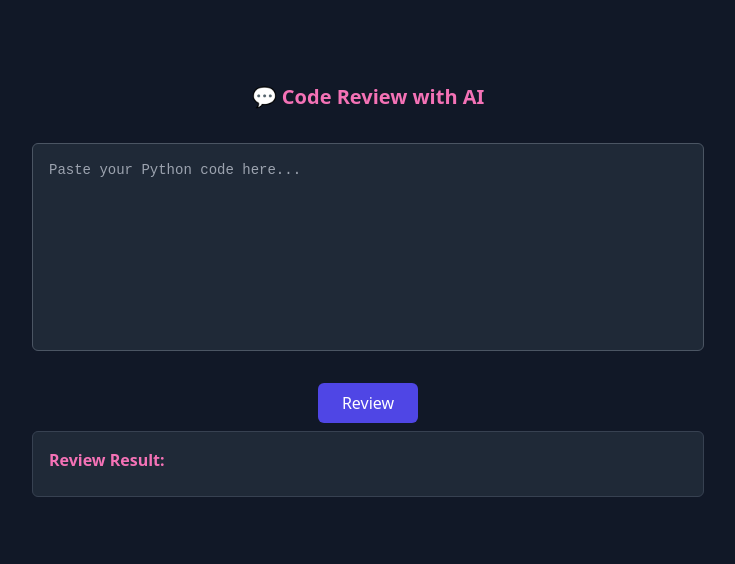
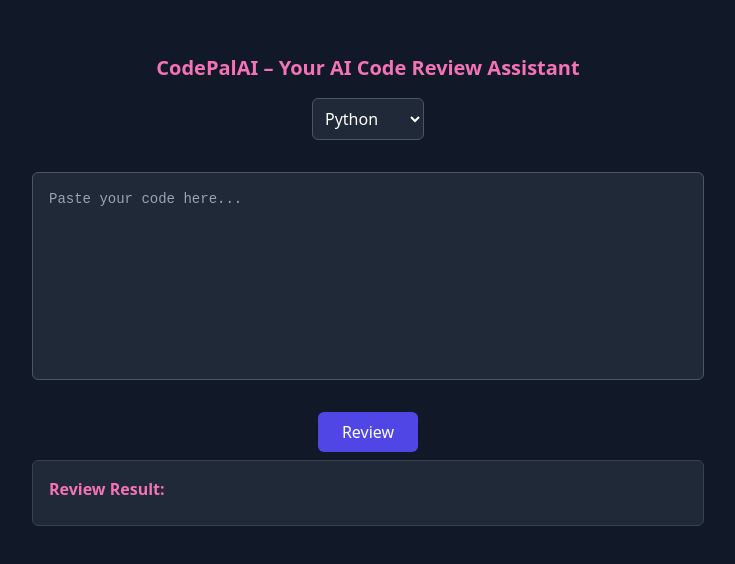
Before and after one commit to Juliane-Farmer/CodePalAI-LLM-Code-Reviewer, a React (Create React App) app in the folder frontend/: page / in a window 1280 px wide. Shown: the part 110-674 px from the top of the page, without its empty margins (272-1007 px from the left). Built offline with nearby package versions, Linux system fonts and the light colour scheme.

Commit message:
Updating frontend

```diff
--- a/frontend/src/App.js
+++ b/frontend/src/App.js
@@ -1,9 +1,11 @@
+
 import React, { useState } from "react";
 import "./App.css";
 
 function App() {
   const [loading, setLoading] = useState(false);
   const [code, setCode] = useState('');
+  const [language, setLanguage] = useState('Python');
   const [result, setResult] = useState('');
 
   const handleReview = async () => {
@@ -16,7 +18,7 @@ function App() {
         headers: {
           'Content-Type': 'application/json',
         },
-        body: JSON.stringify({ code }),
+        body: JSON.stringify({ code, language }),
       });
 
       const data = await response.json();
@@ -28,15 +30,26 @@ function App() {
     }
   };
 
-
   return (
     <div className="min-h-screen bg-gray-900 text-white flex flex-col items-center justify-center px-4">
-      <h1 className="text-pink-400 text-xl font-semibold mb-4">💬 Code Review with AI</h1>
+      <h1 className="text-pink-400 text-xl font-semibold mb-4">CodePalAI – Your AI Code Review Assistant</h1>
+
+      <select
+        value={language}
+        onChange={(e) => setLanguage(e.target.value)}
+        className="mb-4 p-2 rounded-md bg-gray-800 text-white border border-gray-600"
+      >
+        <option value="Python">Python</option>
+        <option value="JavaScript">JavaScript</option>
+        <option value="Java">Java</option>
+        <option value="C++">C++</option>
+        <option value="C#">C#</option>
+      </select>
 
       <textarea
         value={code}
         onChange={(e) => setCode(e.target.value)}
-        placeholder="Paste your Python code here..."
+        placeholder="Paste your code here..."
         className="w-full max-w-2xl h-52 p-4 text-sm bg-gray-800 text-white rounded-md border border-gray-600 focus:outline-none focus:ring-2 focus:ring-pink-500 resize-none mb-4"
       ></textarea>
 
@@ -74,8 +87,6 @@ function App() {
         </div>
       )}
 
-
-
       <div className="w-full max-w-2xl bg-gray-800 p-4 rounded-md border border-gray-700">
         <h2 className="text-pink-400 font-semibold mb-2">Review Result:</h2>
         <pre className="text-sm whitespace-pre-wrap">{result}</pre>
```
